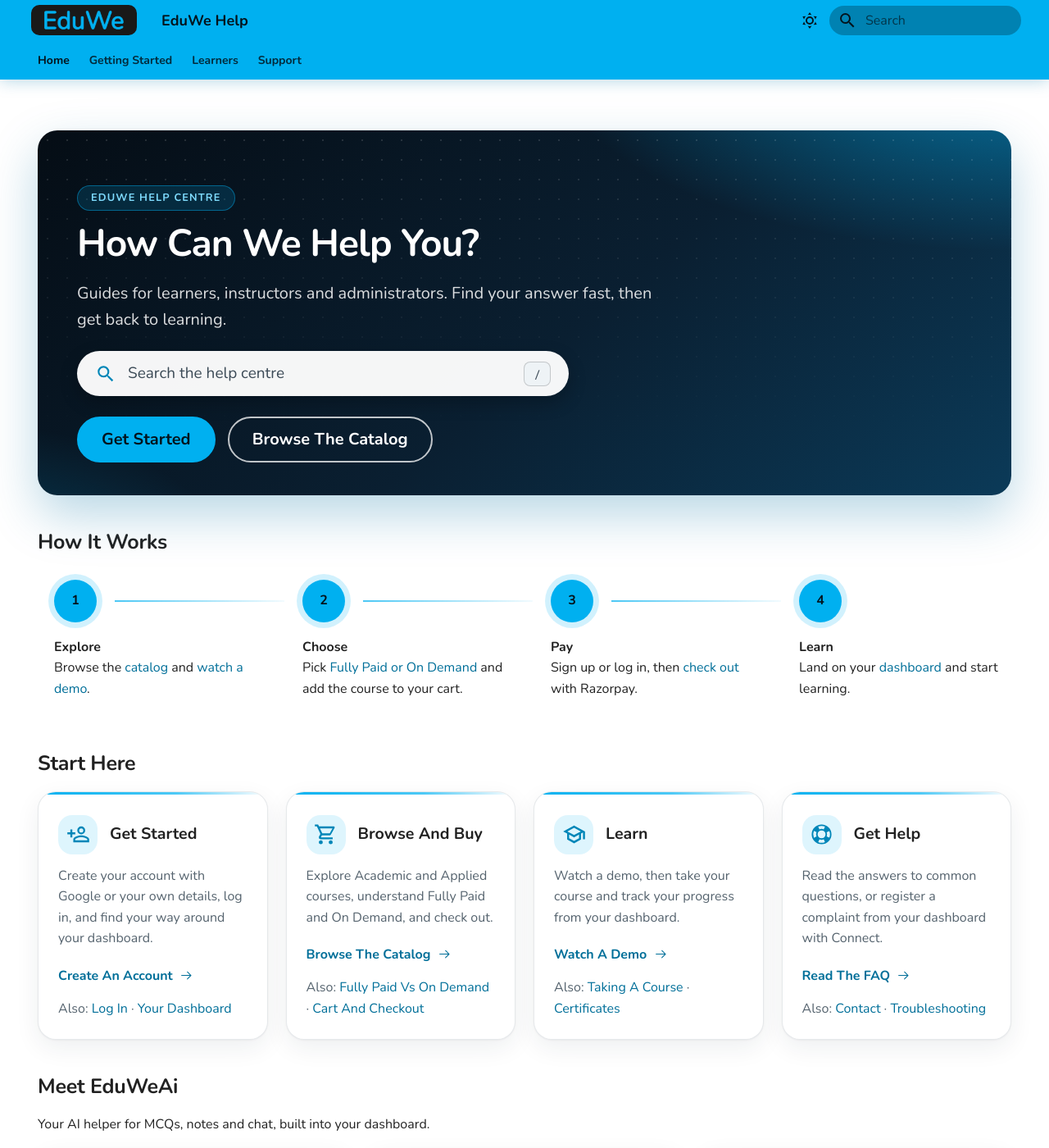
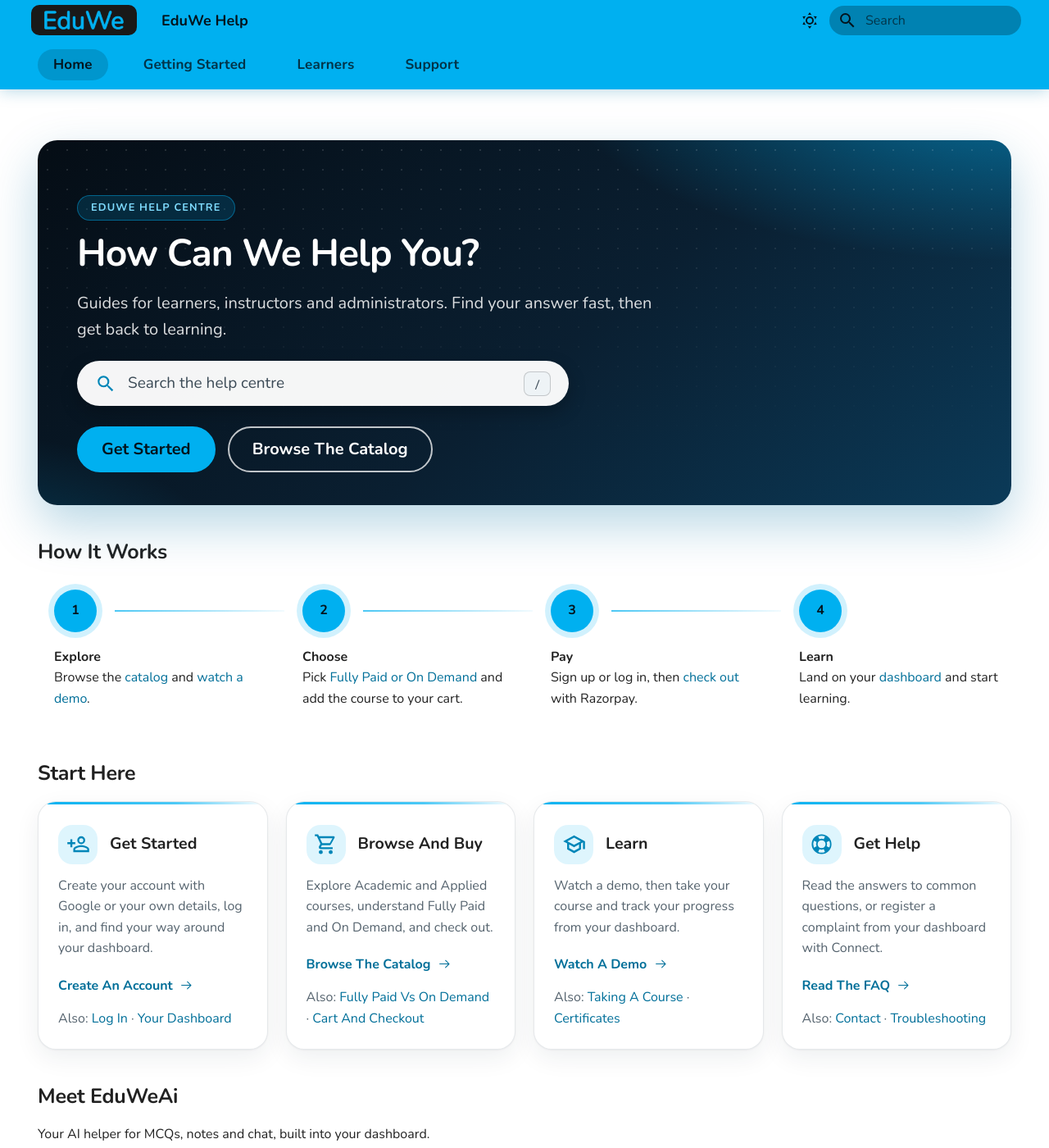
Before and after one commit to geitdeepak/EduWeIO_HelpDoc, an MkDocs documentation site: the page built from docs/index.md, in a window 1280 px wide and 1400 px high. Shown: the whole window at 82% size. Built offline with MkDocs 1.6.1 and Material for MkDocs 9.7.7, drawn with Linux system fonts in a browser that asks for light colours.

Commit message:
Make the header section tabs bigger and more modern
Increase the tab text size (0.7rem -> 0.85rem) and touch-target height, and
replace the plain opacity change on hover/active with a rounded pill
highlight, matching the rest of the site's rounded, pill-based look. Also
fixes a latent bug: ".md-tabs__link--active" was never a real Material
class, so the old active-tab rule never matched anything; the real selector
is ".md-tabs__item--active .md-tabs__link".

Co-Authored-By: Claude Sonnet 5 <noreply@anthropic.com>

```diff
--- a/docs/stylesheets/extra.css
+++ b/docs/stylesheets/extra.css
@@ -69,13 +69,33 @@ html {
   border-radius: 2rem;
 }
 
-.md-tabs__link {
-  font-weight: 700;
-  opacity: 0.85;
+/* section tabs: bigger text, and a rounded pill behind the hovered/active tab instead of a bare
+   opacity change. (".md-tabs__link--active" below was never a real Material class, so the old rule
+   here never matched anything - the real active selector is ".md-tabs__item--active .md-tabs__link".) */
+.md-tabs__item {
+  display: flex;
+  align-items: center;
+  height: 3rem;
 }
 
-.md-tabs__link--active,
+.md-tabs__link {
+  margin-top: 0;
+  padding: 0.4rem 0.95rem;
+  border-radius: 2rem;
+  font-size: 0.85rem;
+  font-weight: 700;
+  letter-spacing: 0.01em;
+  opacity: 0.8;
+  transition: background-color 0.2s ease, opacity 0.2s ease, transform 0.2s ease;
+}
+
 .md-tabs__link:hover {
+  background-color: rgba(4, 20, 29, 0.12);
+  transform: translateY(-1px);
+}
+
+.md-tabs__item--active .md-tabs__link {
+  background-color: rgba(4, 20, 29, 0.16);
   opacity: 1;
 }
 
```
